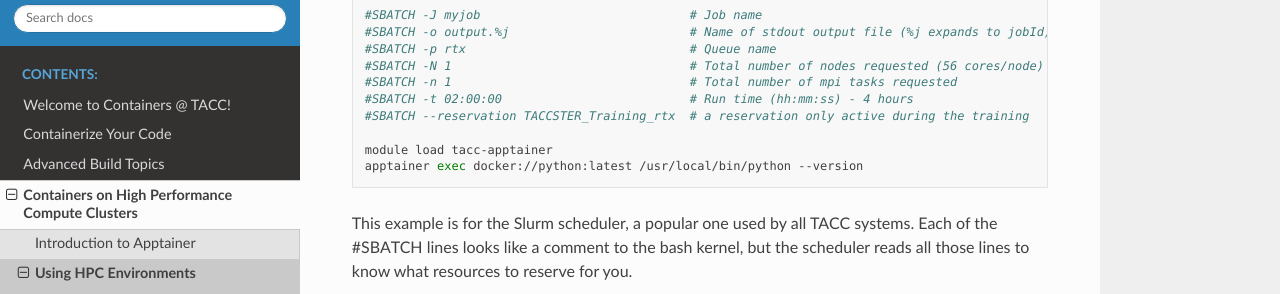
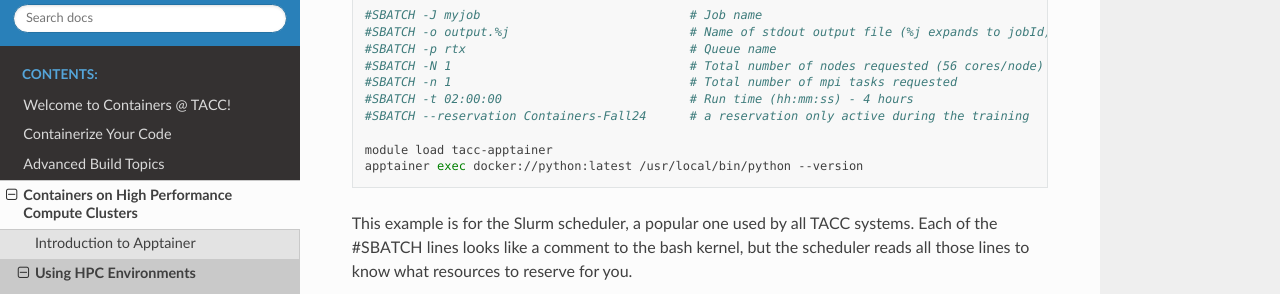
Before and after one commit to TACC/containers_at_tacc, a Sphinx documentation site: the page built from docs/singularity/02.singularity_batch.rst, in a window 1280 px wide and 900 px high, scrolled down 672 px. Shown: the part 151-445 px from the top of the window. Built offline with Sphinx 7.4.7 and the Read the Docs theme 3.1.0, drawn with Linux system fonts in a browser that asks for light colours; some of the changed text lies outside the part shown.

Commit message:
update frontera reservation (#36)

```diff
--- a/docs/singularity/02.singularity_batch.rst
+++ b/docs/singularity/02.singularity_batch.rst
@@ -32,7 +32,7 @@ On a HPC system, your job submission script would look something like:
   #SBATCH -N 1                                 # Total number of nodes requested (56 cores/node)
   #SBATCH -n 1                                 # Total number of mpi tasks requested
   #SBATCH -t 02:00:00                          # Run time (hh:mm:ss) - 4 hours
-  #SBATCH --reservation TACCSTER_Training_rtx  # a reservation only active during the training
+  #SBATCH --reservation Containers-Fall24      # a reservation only active during the training
 
   module load tacc-apptainer
   apptainer exec docker://python:latest /usr/local/bin/python --version
@@ -107,7 +107,7 @@ Those commands should open a new file in the nano editor.  Either type in (or co
   #SBATCH -N 1                                 # Total number of nodes requested (56 cores/node)
   #SBATCH -n 1                                 # Total number of mpi tasks requested
   #SBATCH -t 00:10:00                          # Run time (hh:mm:ss)
-  #SBATCH --reservation TACCSTER_Training_rtx  # a reservation only active during the training
+  #SBATCH --reservation Containers-Fall24      # a reservation only active during the training
 
   module load tacc-apptainer
 
--- a/docs/singularity/03.mpi_and_gpus.rst
+++ b/docs/singularity/03.mpi_and_gpus.rst
@@ -170,7 +170,7 @@ After pulling the container, the image file can be referred to in an sbatch scri
 	#SBATCH -N 1                                 # Total number of nodes requested (56 cores/node)
 	#SBATCH -n 8                                 # Total number of mpi tasks requested
 	#SBATCH -t 00:10:00                          # Run time (hh:mm:ss)
-	#SBATCH --reservation TACCSTER_Training_rtx  # a reservation only active during the training
+	#SBATCH --reservation Containers-Fall24      # a reservation only active during the training
 
 	module load tacc-apptainer
 	cd $SCRATCH
```
